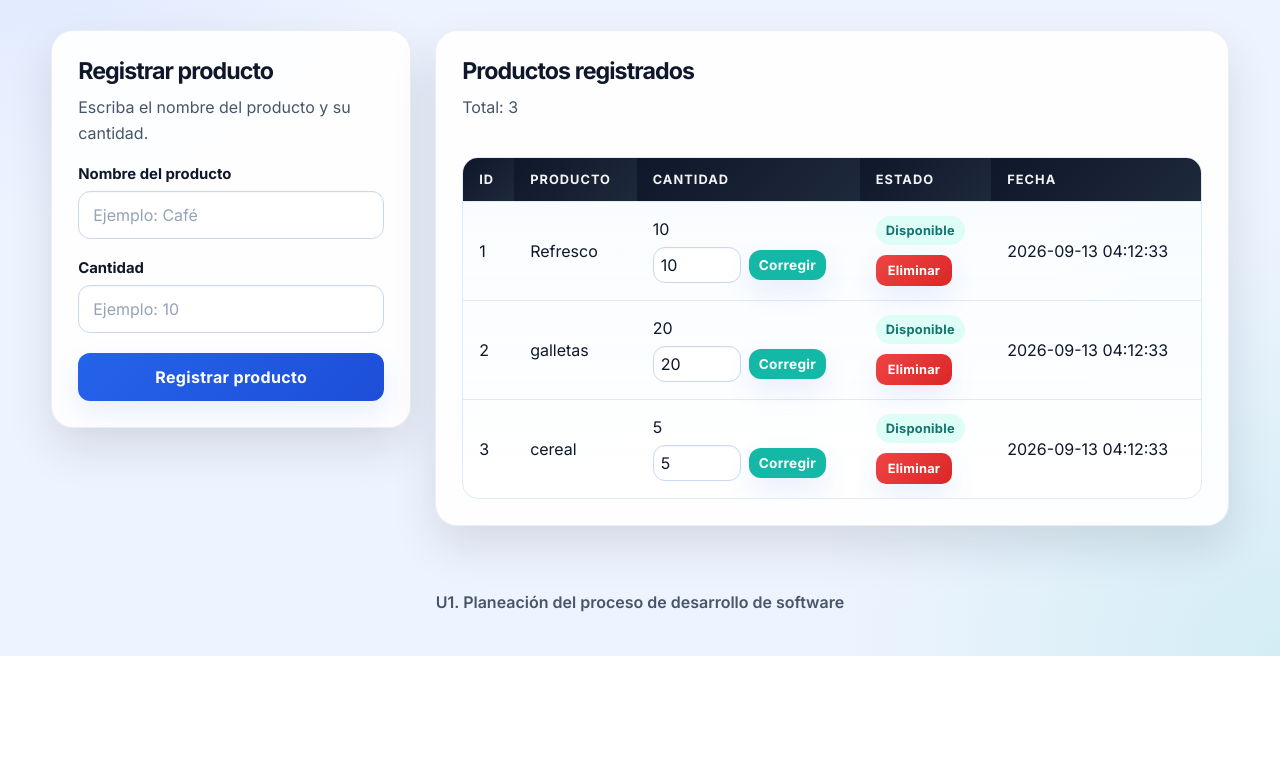
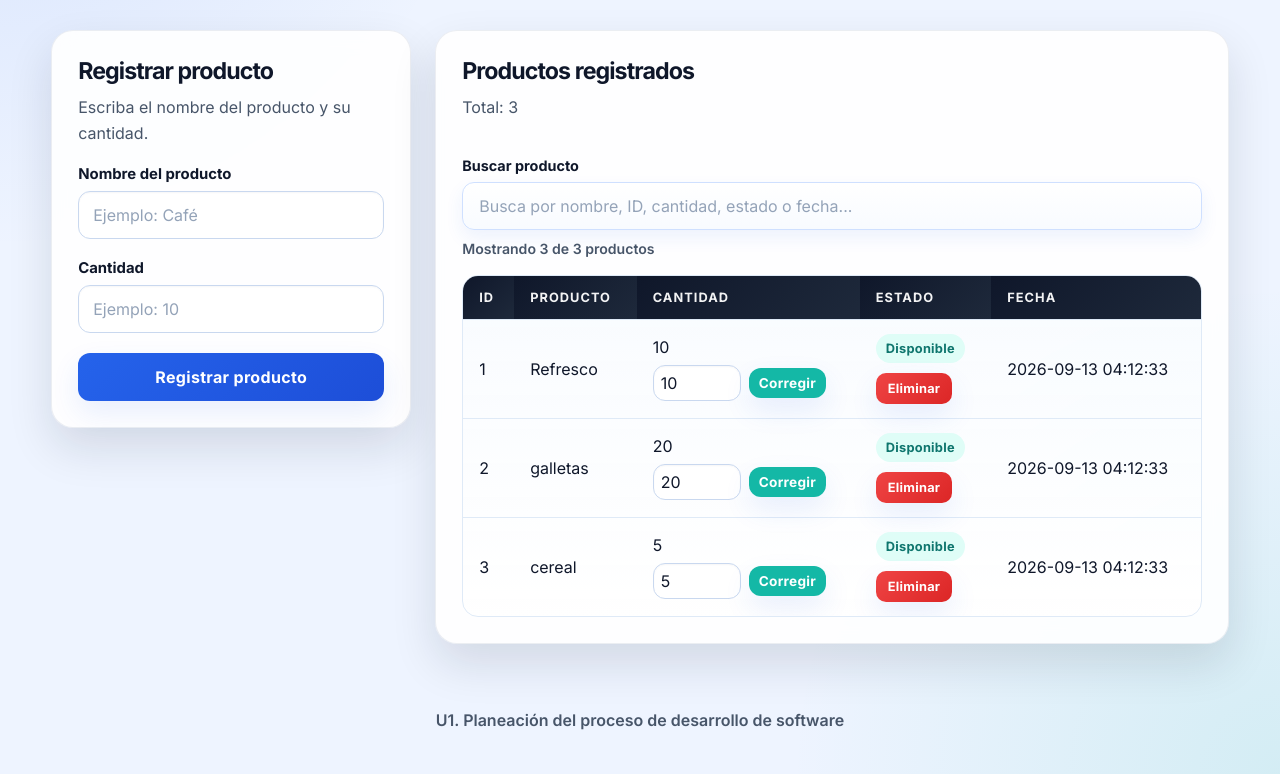
Before and after one commit to 12hernandez590/Inventario, a PHP site: page / in a window 1280 px wide. Shown: the part 240-1014 px from the top of the page. Before the commit the page ends 896 px from the top, so only its background shows below. Run offline with PHP 8.4, Linux system fonts and the light colour scheme; data comes from the database, SQL or seed files in the repository; a stand-in replaces the project's code that opens the database connection.

Commit message:
Funcion de buscador inteligente implementado.
Dejé un buscador en vivo para ese listado, con estas características:

busca automáticamente sin necesidad de hacer clic
se activa después de dejar de escribir durante alrededor de 1 segundo
filtra por varias propiedades del producto, como:
nombre
ID
cantidad
estado
fecha
normaliza tildes y mayúsculas/minúsculas para que la búsqueda sea más cómoda

```diff
--- a/css/estilos.css
+++ b/css/estilos.css
@@ -266,6 +266,42 @@ button:hover {
     margin-bottom: 18px;
 }
 
+.buscador-wrapper {
+    margin: 0 0 18px;
+}
+
+.label-buscador {
+    display: block;
+    margin-bottom: 8px;
+    font-size: 0.9rem;
+    font-weight: 700;
+    color: var(--azul-oscuro);
+}
+
+.buscador {
+    width: 100%;
+    padding: 13px 16px;
+    border: 1px solid #cfe0ff;
+    border-radius: 12px;
+    background: linear-gradient(180deg, #ffffff, #f8fbff);
+    box-shadow: 0 8px 18px rgba(37, 99, 235, 0.08);
+    font: inherit;
+    color: var(--azul-oscuro);
+}
+
+.buscador:focus {
+    border-color: var(--azul-principal);
+    box-shadow: 0 0 0 4px rgba(37, 99, 235, 0.12);
+    outline: none;
+}
+
+.resultado-busqueda {
+    margin: 10px 0 0;
+    color: var(--gris-texto);
+    font-size: 0.88rem;
+    font-weight: 600;
+}
+
 .tabla-contenedor {
     overflow-x: auto;
     border: 1px solid var(--borde);
--- a/index.php
+++ b/index.php
@@ -133,6 +133,24 @@ $estado = $_GET['estado'] ?? '';
                 </div>
             </div>
 
+            <div class="buscador-wrapper">
+                <label class="label-buscador" for="buscar-producto">
+                    Buscar producto
+                </label>
+
+                <input
+                    id="buscar-producto"
+                    class="buscador"
+                    type="text"
+                    placeholder="Busca por nombre, ID, cantidad, estado o fecha..."
+                    aria-label="Buscar productos"
+                >
+
+                <p id="resultado-buscador" class="resultado-busqueda">
+                    Mostrando <?php echo count($productos); ?> de <?php echo count($productos); ?> productos
+                </p>
+            </div>
+
             <div class="tabla-contenedor">
                 <table>
                     <thead>
@@ -145,7 +163,7 @@ $estado = $_GET['estado'] ?? '';
                         </tr>
                     </thead>
 
-                    <tbody>
+                    <tbody id="tbody-productos">
                         <?php if (count($productos) === 0): ?>
                             <tr>
                                 <td colspan="5" class="sin-registros">
@@ -155,7 +173,23 @@ $estado = $_GET['estado'] ?? '';
                         <?php endif; ?>
 
                         <?php foreach ($productos as $producto): ?>
-                            <tr>
+                            <?php
+                            $estadoProducto = (int) $producto['cantidad'] > 0 ? 'disponible' : 'agotado';
+                            $estadoLabel = (int) $producto['cantidad'] > 0 ? 'Disponible' : 'Sin existencia';
+                            $textoBusqueda = strtolower(
+                                trim(
+                                    $producto['id'] . ' ' .
+                                    $producto['nombre'] . ' ' .
+                                    $producto['cantidad'] . ' ' .
+                                    $estadoLabel . ' ' .
+                                    $producto['fecharegistro']
+                                )
+                            );
+                            ?>
+                            <tr
+                                class="fila-producto"
+                                data-busqueda="<?php echo htmlspecialchars($textoBusqueda, ENT_QUOTES, 'UTF-8'); ?>"
+                            >
                                 <td>
                                     <?php echo $producto['id']; ?>
                                 </td>
@@ -246,5 +280,59 @@ $estado = $_GET['estado'] ?? '';
     <footer>
         U1. Planeación del proceso de desarrollo de software
     </footer>
+
+    <script>
+        const buscador = document.getElementById('buscar-producto');
+        const filas = Array.from(document.querySelectorAll('.fila-producto'));
+        const resultadoBuscador = document.getElementById('resultado-buscador');
+
+        const normalizarTexto = (valor) => {
+            return valor
+                .normalize('NFD')
+                .replace(/([\u0300-\u036f])/g, '')
+                .toLowerCase()
+                .trim();
+        };
+
+        const actualizarVista = () => {
+            const termino = normalizarTexto(buscador.value || '');
+            let visibles = 0;
+
+            filas.forEach((fila) => {
+                const texto = normalizarTexto(fila.dataset.busqueda || '');
+                const coincide = !termino || texto.includes(termino);
+                fila.style.display = coincide ? '' : 'none';
+
+                if (coincide) {
+                    visibles += 1;
+                }
+            });
+
+            const total = filas.length;
+            resultadoBuscador.textContent = termino
+                ? `Mostrando ${visibles} de ${total} productos`
+                : `Mostrando ${total} de ${total} productos`;
+
+            const filaSinResultados = document.getElementById('fila-sin-resultados');
+            if (filaSinResultados) {
+                filaSinResultados.remove();
+            }
+
+            if (visibles === 0) {
+                const filaVacia = document.createElement('tr');
+                filaVacia.id = 'fila-sin-resultados';
+                filaVacia.innerHTML = '<td colspan="5" class="sin-registros">No se encontraron productos que coincidan con la búsqueda.</td>';
+                document.getElementById('tbody-productos').appendChild(filaVacia);
+            }
+        };
+
+        let temporizadorBusqueda;
+        buscador.addEventListener('input', () => {
+            clearTimeout(temporizadorBusqueda);
+            temporizadorBusqueda = setTimeout(actualizarVista, 700);
+        });
+
+        actualizarVista();
+    </script>
 </body>
 </html>
```
